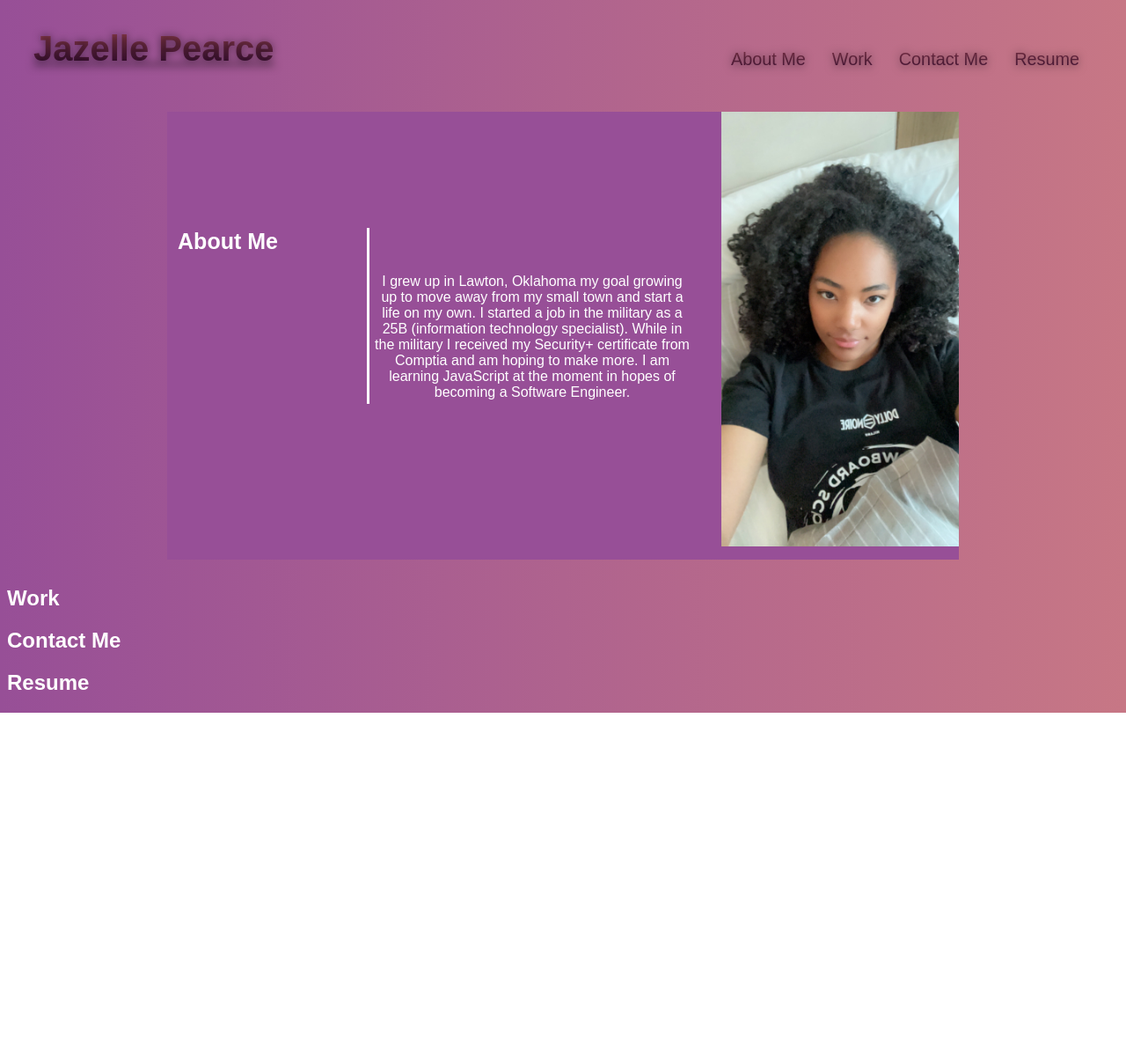
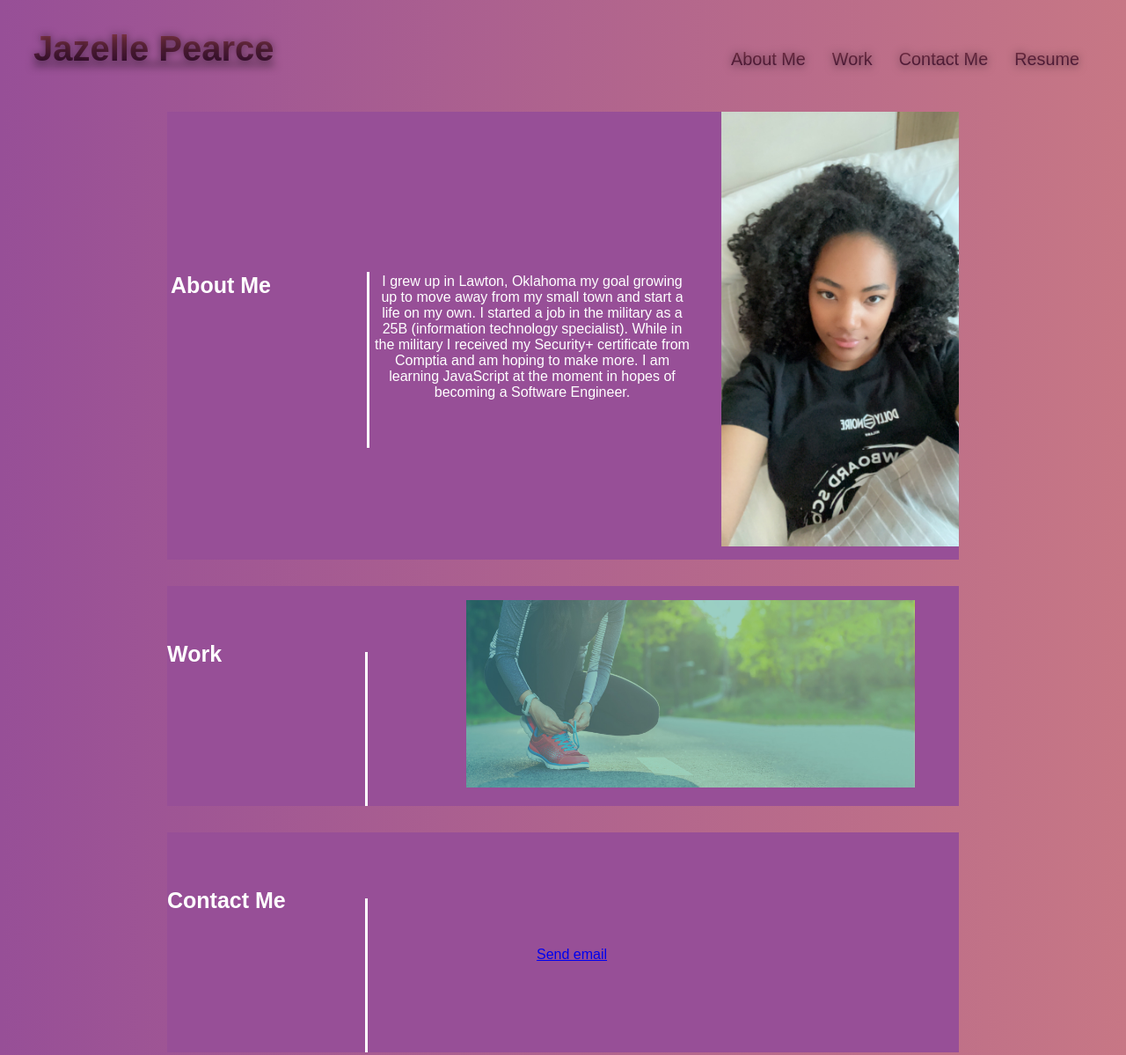
Before and after one commit to jazellepearce/challenge2, a plain HTML site: page index.html in a window 1280 px wide. Shown: the top 1199 px of the page at 88% size. Before the commit the page ends 810 px from the top, so only its background shows below. Drawn offline with Linux system fonts and the light colour scheme.

Commit message:
email added

```diff
--- a/assets/css/style.css
+++ b/assets/css/style.css
@@ -67,10 +67,9 @@
 }
 
 .me img {
-    float: right;
     width: 30%;
     justify-content: space-between;
-
+float: right;
 }
 .about-me-bio p{
     padding: 35px;
@@ -90,10 +89,11 @@
     height: 200px;
     position: relative;
    right: 120px;
-   top: 100px
+   top: 150px;
+   text-align: center;
 }
 
-}
+
 .about-me-bio h2:after {
     content: "";
     height: 1px;
@@ -101,3 +101,93 @@
     margin-left: 1rem;
     background-color: purple;
 }
+.previous-work {
+    width: 900px;
+    margin: 0 auto 30px auto;
+    background:rgb(151, 79, 151);
+    color: white;
+    overflow: hidden;
+}
+
+.previous-work h2 {
+    width: 25%;
+    margin: 25px 30px;
+    color: #fff;
+    font-size: 25px;
+    line-height: 5px;
+    border-right: 3px solid white;
+    line-break: auto;
+    display: inline-block;
+    height: 200px;
+    position: relative;
+   right: 30px;
+   top: 50px;
+
+
+}
+.previous-work h2:after {
+    content: "";
+    height: 1px;
+    width: 50%;
+    margin-left: 1rem;
+}
+
+
+
+
+.previous-work p {
+    padding: 30px;
+    float: right;
+    width: 50%;
+    justify-content: space-evenly;
+    position: relative;
+    bottom: 100px;
+    left: 50px;
+
+}
+.previous-work img {
+    width: 100%;
+    position: absolute;
+    top: 100px;
+    right: 100px;
+}
+
+.previous-work p a:hover {
+    background-color: yellow;
+}
+
+.contact {
+    width: 900px;
+    margin: 0 auto 30px auto;
+    background:rgb(151, 79, 151);
+    color: white;
+    overflow: hidden;
+}
+
+.contact h2 {
+    width: 25%;
+    margin: 25px 30px;
+    color: #fff;
+    font-size: 25px;
+    line-height: 5px;
+    border-right: 3px solid white;
+    line-break: auto;
+    display: inline-block;
+    height: 200px;
+    position: relative;
+   right: 30px;
+   top: 50px;
+
+
+
+}
+
+.contact a {
+    padding: 30px;
+    float: right;
+    width: 50%;
+    justify-content: space-evenly;
+    position: relative;
+    top: 100px;
+
+}
--- a/index.html
+++ b/index.html
@@ -50,6 +50,9 @@
                 <h2>
                     Work
                 </h2>
+                <p>
+                    <a href= https://jazellepearce.github.io/run-buddy/><img src="./assets/images/hero-bg.jpeg" .></a>
+                </p>
             </div>
             <div>
 
@@ -59,12 +62,14 @@
         <section id="contact-me" class="contact">
             <div>
                 <h2>Contact Me</h2>
+                <a href = "mailto: pjazelle@yahoo.com">Send email</a>
             </div>
 
         </section>
         <section id="resume" class="resume">
             <div>
                 <h2>Resume</h2>
+
             </div>
         </section>
 
```
Also changed, not shown: assets/images/hero-bg.jpeg (added), 2 other files.
